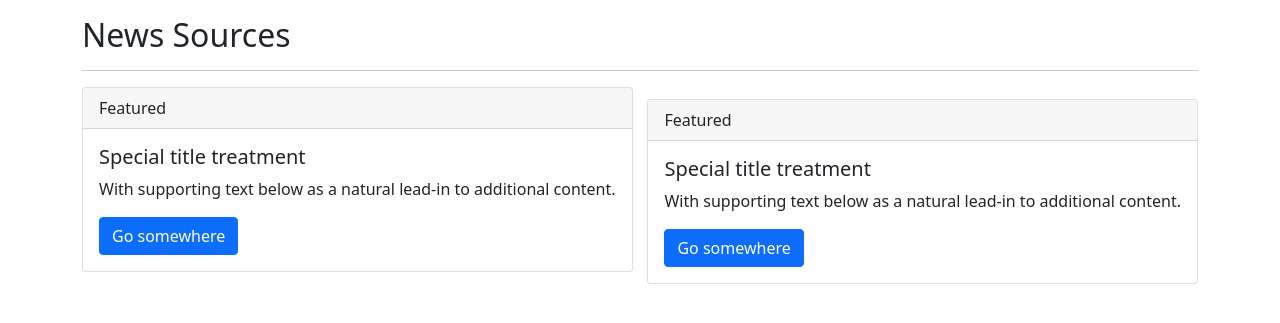
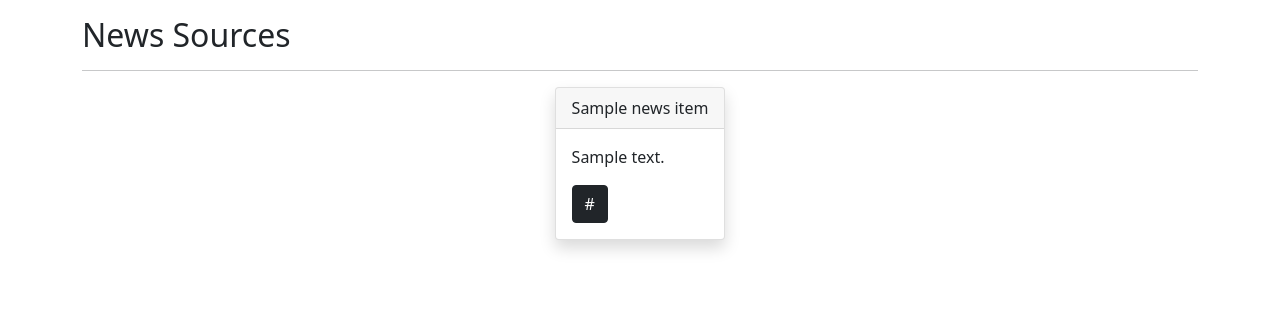
Before and after one commit to otienotimothy/news-arc, a Flask app: template app/templates/index.html in a window 1280 px wide. Shown: the part 74-397 px from the top of the page. Run offline with Flask 2, Linux system fonts and the light colour scheme; the template is opened without the code that fills it: most values are stand-ins (such as "Sample title", 1, 10 or a date in 2020); parts of the project's set-up code (start-up, migrations or seed data) failed here and were passed over.

Commit message:
Add styling for the card

```diff
--- /dev/null
+++ b/app/static/css/styles.css
@@ -0,0 +1,8 @@
+.card {
+	transition: transform 1s ease-in;
+}
+
+.card:hover {
+	cursor: pointer;
+	transform: scale(1.015);
+}
--- a/app/templates/base.html
+++ b/app/templates/base.html
@@ -15,16 +15,7 @@
 			integrity="sha384-MrcW6ZMFYlzcLA8Nl+NtUVF0sA7MsXsP1UyJoMp4YLEuNSfAP+JcXn/tWtIaxVXM"
 			crossorigin="anonymous"
 		></script>
-		<script
-			src="https://cdn.jsdelivr.net/npm/@popperjs/core@2.9.2/dist/umd/popper.min.js"
-			integrity="sha384-IQsoLXl5PILFhosVNubq5LC7Qb9DXgDA9i+tQ8Zj3iwWAwPtgFTxbJ8NT4GN1R8p"
-			crossorigin="anonymous"
-		></script>
-		<script
-			src="https://cdn.jsdelivr.net/npm/bootstrap@5.0.2/dist/js/bootstrap.min.js"
-			integrity="sha384-cVKIPhGWiC2Al4u+LWgxfKTRIcfu0JTxR+EQDz/bgldoEyl4H0zUF0QKbrJ0EcQF"
-			crossorigin="anonymous"
-		></script>
+		<link rel="stylesheet" href="{{ url_for('static', filename='css/styles.css') }}">
 		<title>Arc News</title>
 	</head>
 	<body>
@@ -55,5 +46,15 @@
 			</div>
 		</nav>
 		{% block content %} {% endblock %}
+		<script
+			src="https://cdn.jsdelivr.net/npm/@popperjs/core@2.9.2/dist/umd/popper.min.js"
+			integrity="sha384-IQsoLXl5PILFhosVNubq5LC7Qb9DXgDA9i+tQ8Zj3iwWAwPtgFTxbJ8NT4GN1R8p"
+			crossorigin="anonymous"
+		></script>
+		<script
+			src="https://cdn.jsdelivr.net/npm/bootstrap@5.0.2/dist/js/bootstrap.min.js"
+			integrity="sha384-cVKIPhGWiC2Al4u+LWgxfKTRIcfu0JTxR+EQDz/bgldoEyl4H0zUF0QKbrJ0EcQF"
+			crossorigin="anonymous"
+		></script>
 	</body>
 </html>
--- a/app/templates/index.html
+++ b/app/templates/index.html
@@ -3,27 +3,20 @@
 <div class="container">
 	<h2>News Sources</h2>
 	<hr />
-	<div class="d-flex align-items-center justify-content-between flex-wrap">
-		<div class="card mb-4">
-			<div class="card-header">Featured</div>
+	<div class="d-flex justify-content-around flex-wrap">
+        {% for news_item in news_list %}
+		<div class="card mb-4 shadow" style="max-width: 30%;">
+			<div class="card-header"> {{news_item.name}} </div>
 			<div class="card-body">
-				<h5 class="card-title">Special title treatment</h5>
+
 				<p class="card-text">
-					With supporting text below as a natural lead-in to additional content.
+					{{ news_item.description }}
 				</p>
-				<a href="#" class="btn btn-primary">Go somewhere</a>
+
+				<a href="#" class="btn btn-dark"> {{news_item.url}} </a>
 			</div>
 		</div>
-		<div class="card">
-			<div class="card-header">Featured</div>
-			<div class="card-body">
-				<h5 class="card-title">Special title treatment</h5>
-				<p class="card-text">
-					With supporting text below as a natural lead-in to additional content.
-				</p>
-				<a href="#" class="btn btn-primary">Go somewhere</a>
-			</div>
-		</div>
+        {% endfor %}
 	</div>
 </div>
 
```
